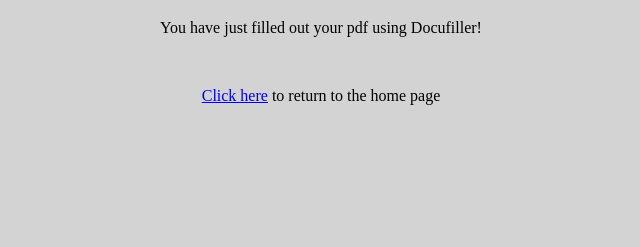
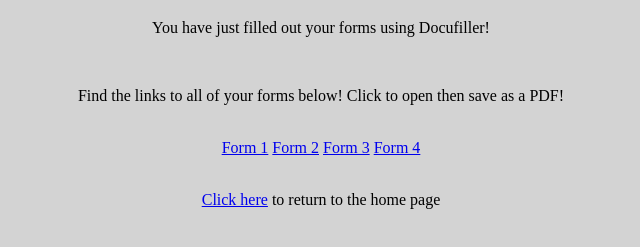
Before and after one commit to bobrecio/DocuFiller, a plain HTML site: page Tate/Fargate-Flask/templates/success.html in a window 1280 px wide. Shown: the part 61-308 px from the top of the page, without its empty margins (319-959 px from the left). Drawn offline with Linux system fonts and the light colour scheme.

Commit message:
Update success.html

```diff
--- a/Tate/Fargate-Flask/templates/success.html
+++ b/Tate/Fargate-Flask/templates/success.html
@@ -6,8 +6,15 @@
     <body style="background-color: lightgrey;">
         <h1 id="title" style="text-align: center;">Congratulations</h1>
         <div width="200px" style="text-align: center;">
-            <p>You have just filled out your pdf using Docufiller!</p>
+            <p>You have just filled out your forms using Docufiller!</p>
             <br>
+            <p>Find the links to all of your forms below! Click to open then save as a PDF!</p>
+            <br>
+            <a href="http://team3-docufiller.s3-website-us-east-1.amazonaws.com/Form00.html">Form 1</a>
+            <a href="http://team3-docufiller.s3-website-us-east-1.amazonaws.com/Form01.html">Form 2</a>
+            <a href="http://team3-docufiller.s3-website-us-east-1.amazonaws.com/Form02.html">Form 3</a>
+            <a href="http://team3-docufiller.s3-website-us-east-1.amazonaws.com/Form03.html">Form 4</a>
+            <br><br>
             <p><a href="/">Click here</a> to return to the home page</p>
         </div>
     </body>
```
